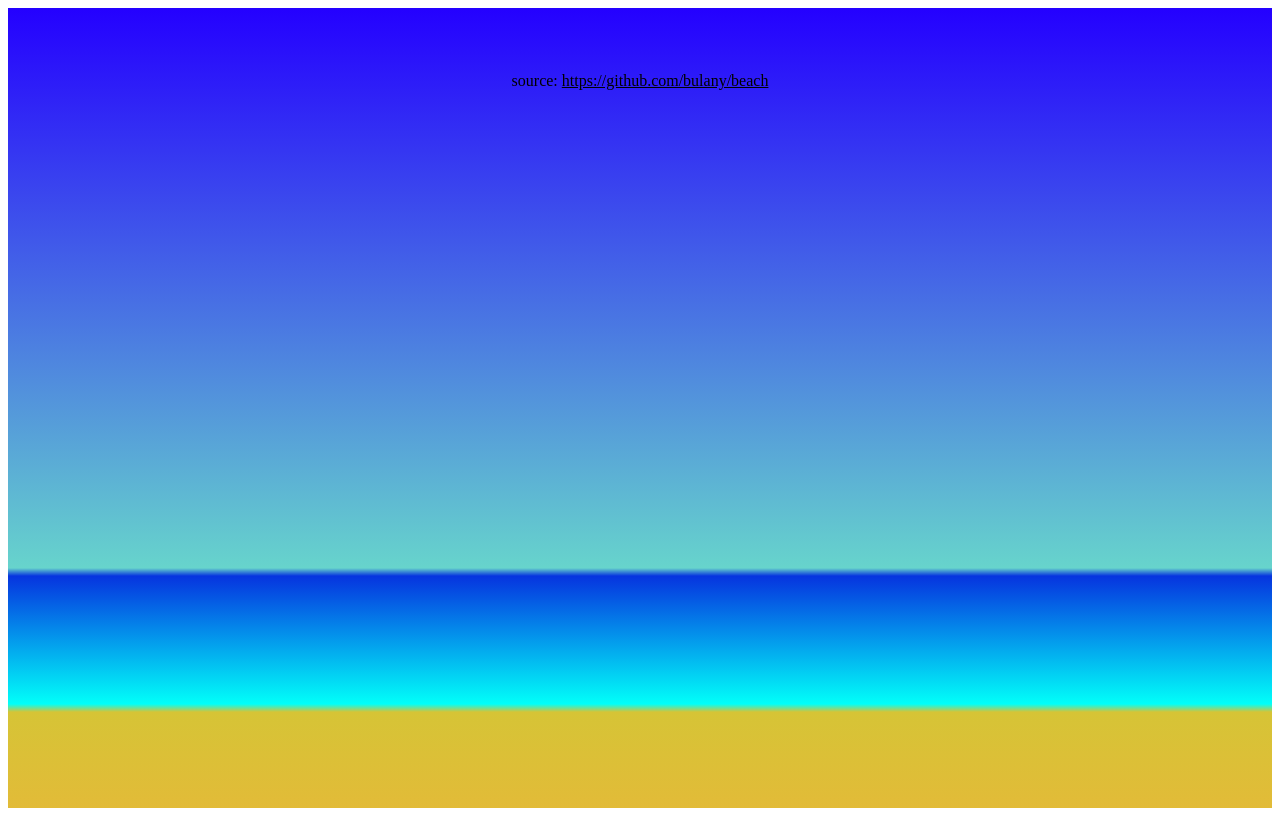
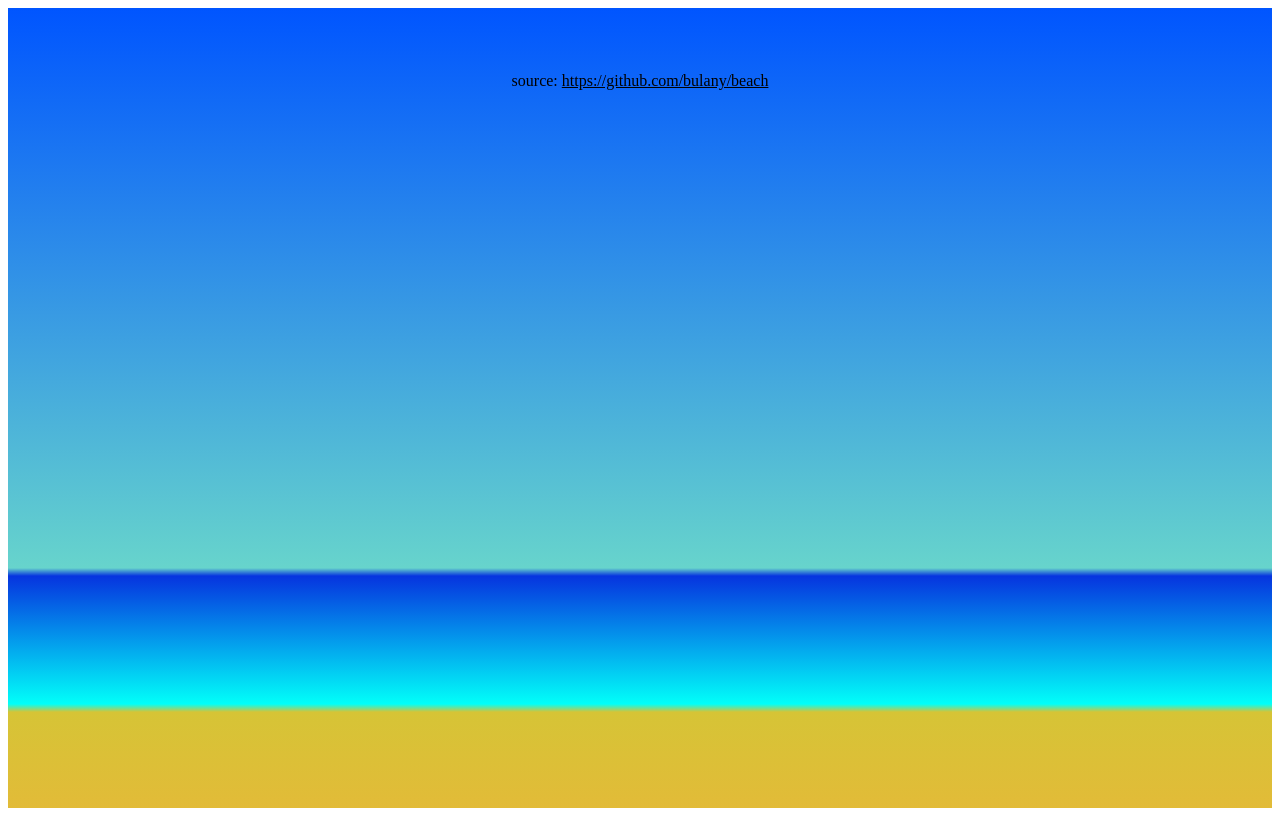
Before and after one commit to bulany/beach, a plain HTML site: page index.html in a window 1280 px wide. Drawn offline with Linux system fonts and the light colour scheme.

Commit message:
better upper sky blue

```diff
--- a/index.html
+++ b/index.html
@@ -2,7 +2,7 @@
 <head>
   <style>
     .sunset {
-      background: linear-gradient(0deg, rgba(226,187,56,1) 0%, rgba(214,196,54,1) 12%, rgba(1,255,249,1) 13%, rgba(6,52,223,1) 29%, rgba(103,212,204,1) 30%, rgba(36,0,255,1) 100%);
+      background: linear-gradient(0deg, rgba(226,187,56,1) 0%, rgba(214,196,54,1) 12%, rgba(1,255,249,1) 13%, rgba(6,52,223,1) 29%, rgba(103,212,204,1) 30%, #0055ff 100%);
       height: 100vh;
     }
     .source {
```
